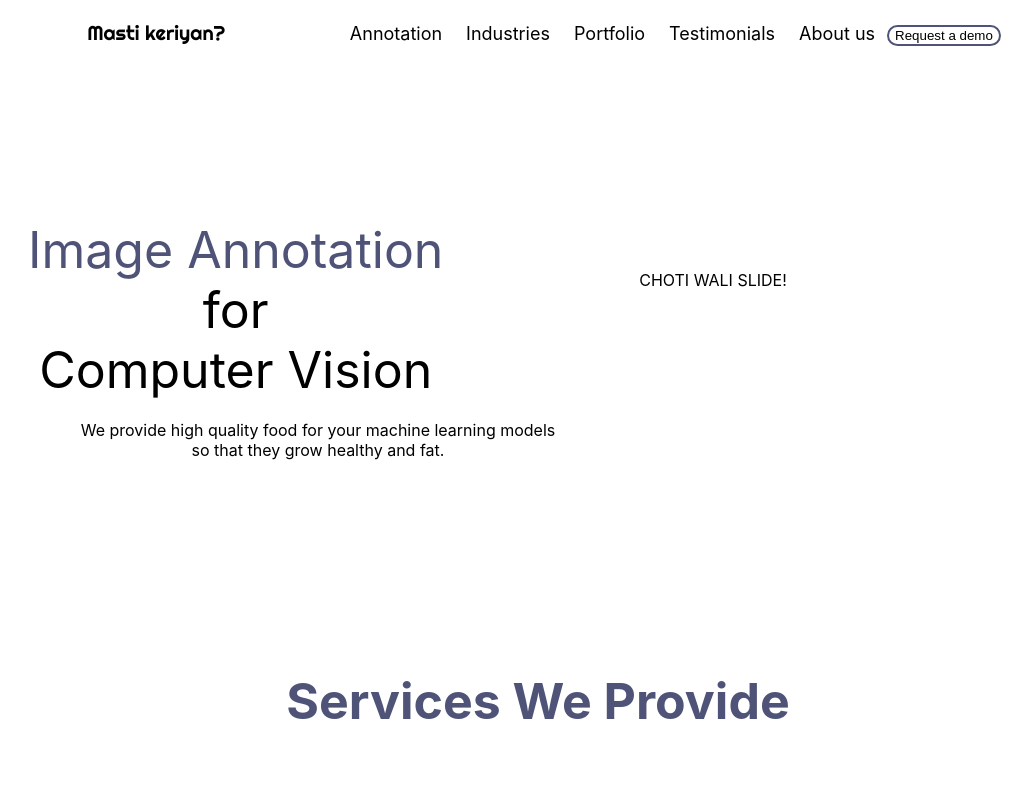
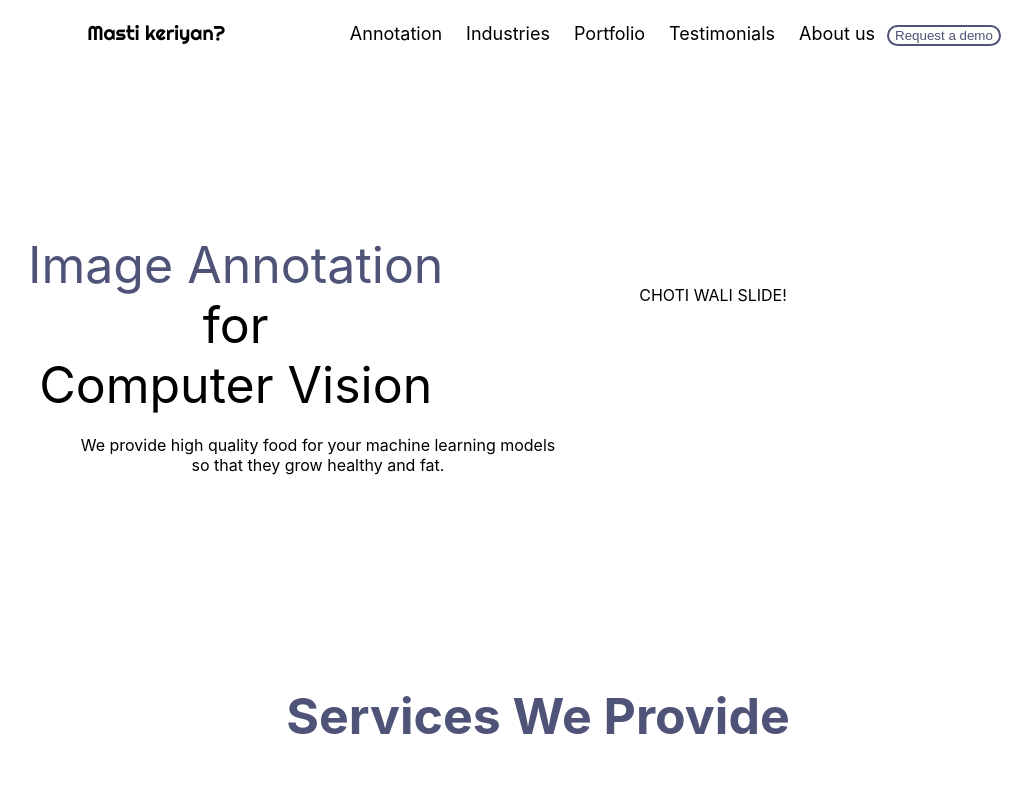
Before and after one commit to D3nii/React-Projects, a React (Create React App) app in the folder prox/: page / in a window 1280 px wide. Shown: the top 800 px of the page, without its empty margins (102-1134 px from the left). Built offline with nearby package versions, Linux system fonts and the light colour scheme.

Commit message:
Update NavBar.css

```diff
--- a/prox/src/Style/NavBar.css
+++ b/prox/src/Style/NavBar.css
@@ -10,11 +10,17 @@
   color: rgb(78, 83, 119);
   cursor: pointer;
 }
-
+.navBar {
+  font-size: 17px;
+  /* padding: 0 15px; */
+  margin-right: 0px;
+}
 .navButton {
   border: 2px solid rgb(78, 83, 119);
+  color: rgb(78, 83, 119);
   background-color: white;
   border-radius: 15px;
+  margin-bottom: 15px;
 }
 
 button .navButton :hover {
@@ -31,7 +37,6 @@ div {
   font-family: "Righteous", cursive;
   font-size: 20px;
 }
-
 button {
   color: black;
 }
```
